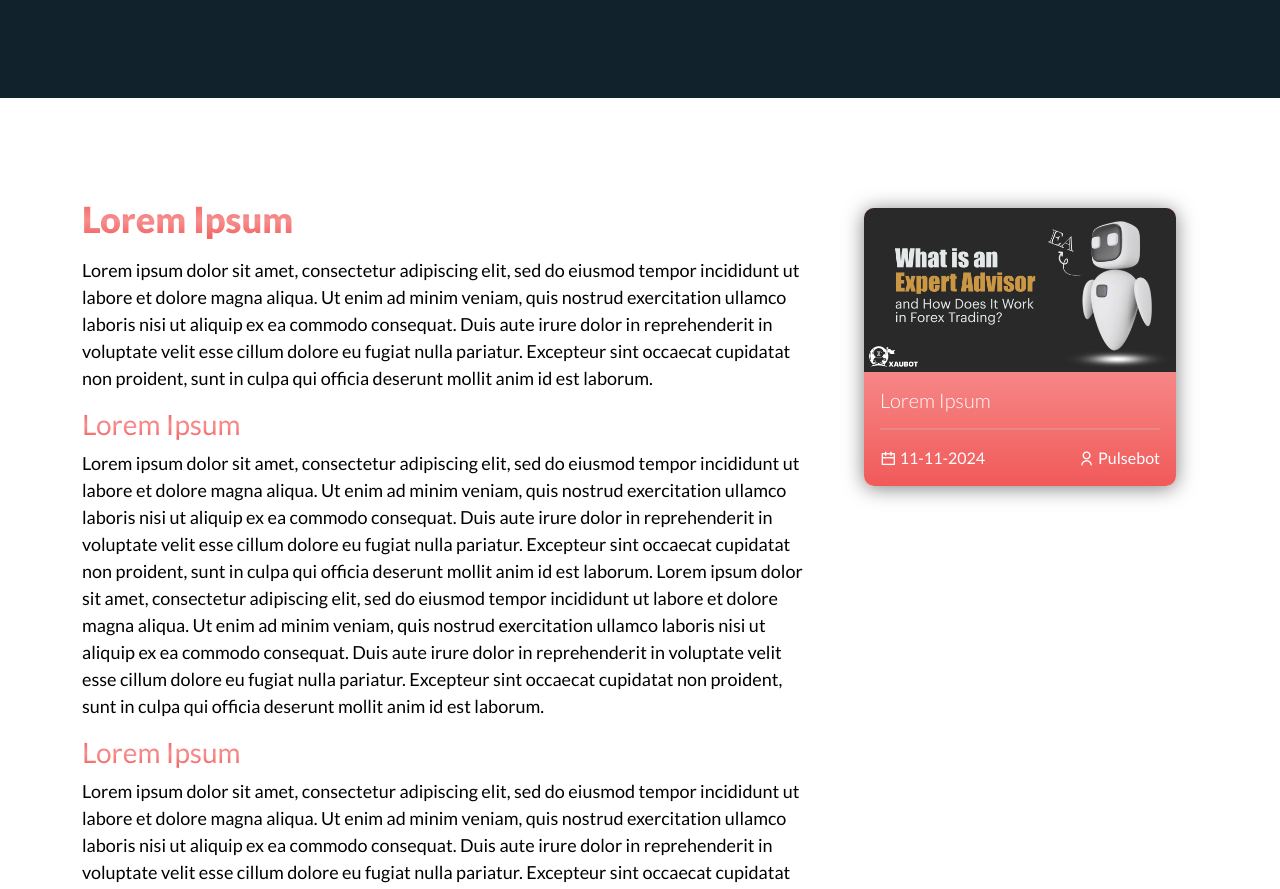
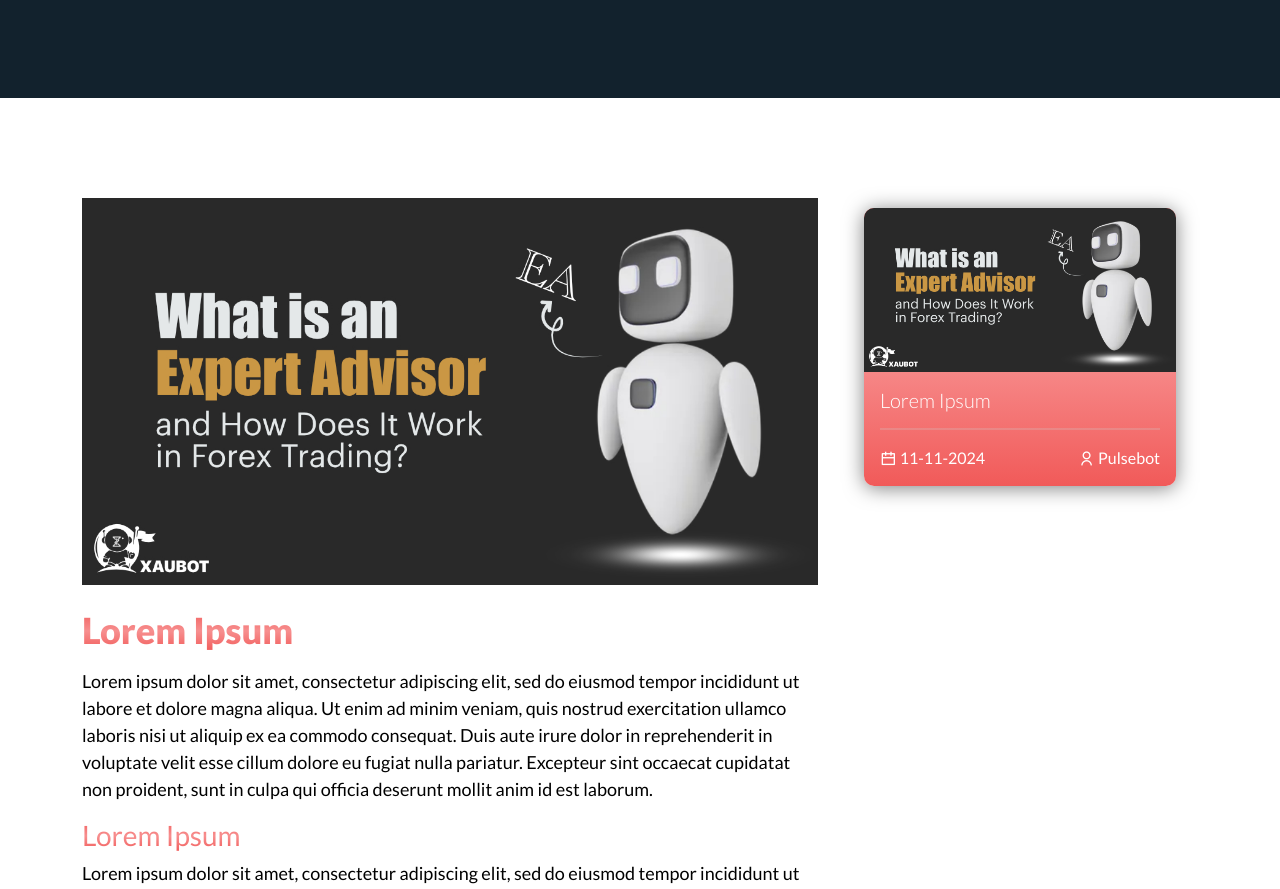
Before and after one commit to akkushwaha7834/pulsebo, a PHP site: page /blog-detail.php in a window 1280 px wide. Shown: the part 264-1153 px from the top of the page. Run offline with PHP 8.4, Linux system fonts and the light colour scheme; some libraries are stand-ins or nearby versions.

Commit message:
Blog details page done

```diff
--- a/blog-detail.php
+++ b/blog-detail.php
@@ -20,7 +20,8 @@
 		<div class="row">
 			<div class="col-md-8">
 				<div class="blog-details">
-					<h2>
+					<img src="assets/img/what-is-expert-advisor.jpg" class="img-fluid">
+					<h2 class="mt-4">
 						Lorem Ipsum
 					</h2>
 					<p class="text-black">
```
